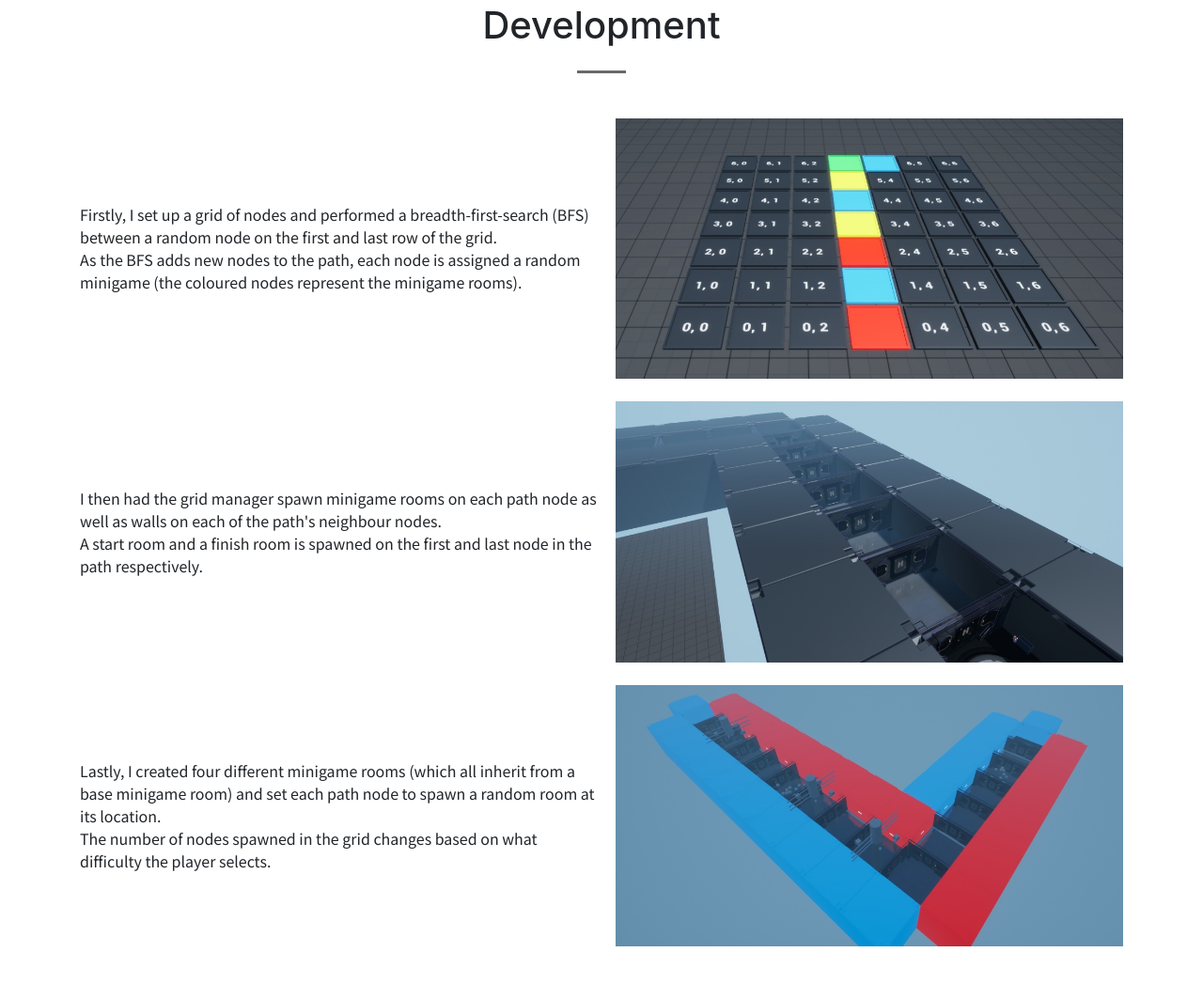
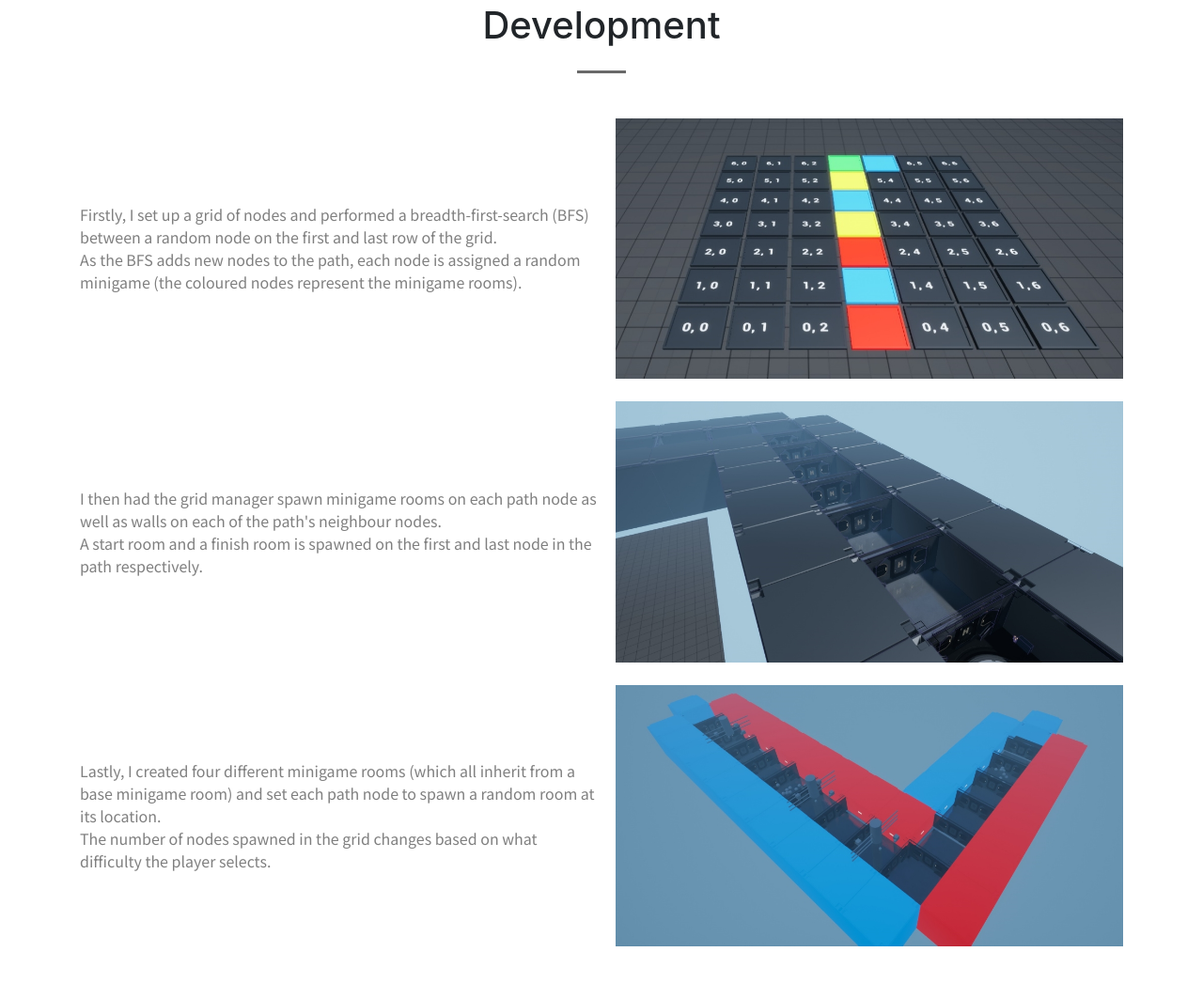
Before and after one commit to LukeBaughan/DodgeThisWebPage, a website with bundled scripts: page index.html in a window 1280 px wide. Shown: the part 1566-2612 px from the top of the page at 94% size. Built offline with nearby package versions, Linux system fonts and the light colour scheme; a script that the page names is missing; files whose address does not match are found by name.

Commit message:
Update index.html

```diff
--- a/index.html
+++ b/index.html
@@ -128,7 +128,7 @@
         <div class="container">
             <div class="row justify-content-center">
                 <div class="col-lg-8 text-center">
-                    <h1 class="mt-0">Development</h1>
+                    <h1 class="text-black mt-0">Development</h1>
                     <hr class="divider my-4">
                 </div>
             </div>
@@ -142,7 +142,7 @@
             <div class="row">
                 <div class="col-lg-6">
                     <div class="MyVertical-center">
-                        <p class="mb-4 mt-4 ParagraphText">
+                        <p class="text-black-50 mb-4 mt-4 ParagraphText">
                             Firstly, I set up a grid of nodes and performed a breadth-first-search (BFS) between a random node on the first and last row of the grid. <br />
                             As the BFS adds new nodes to the path, each node is assigned a random minigame (the coloured nodes represent the minigame rooms).
                         </p>
@@ -162,7 +162,7 @@
             <div class="row">
                 <div class="col-lg-6">
                     <div class="MyVertical-center">
-                        <p class="mb-4 mt-4 ParagraphText">
+                        <p class="text-black-50 mb-4 mt-4 ParagraphText">
                             I then had the grid manager spawn minigame rooms on each path node as well as walls on each of the path's neighbour nodes.<br />
                             A start room and a finish room is spawned on the first and last node in the path respectively.
 
@@ -183,7 +183,7 @@
             <div class="row">
                 <div class="col-lg-6">
                     <div class="MyVertical-center">
-                        <p class="mb-4 mt-4 ParagraphText">
+                        <p class="text-black-50 mb-4 mt-4 ParagraphText">
                             Lastly, I created four different minigame rooms (which all inherit from a base minigame room) and set each path node to spawn a random room at its location. <br />
                             The number of nodes spawned in the grid changes based on what difficulty the player selects.
                         </p>
```
